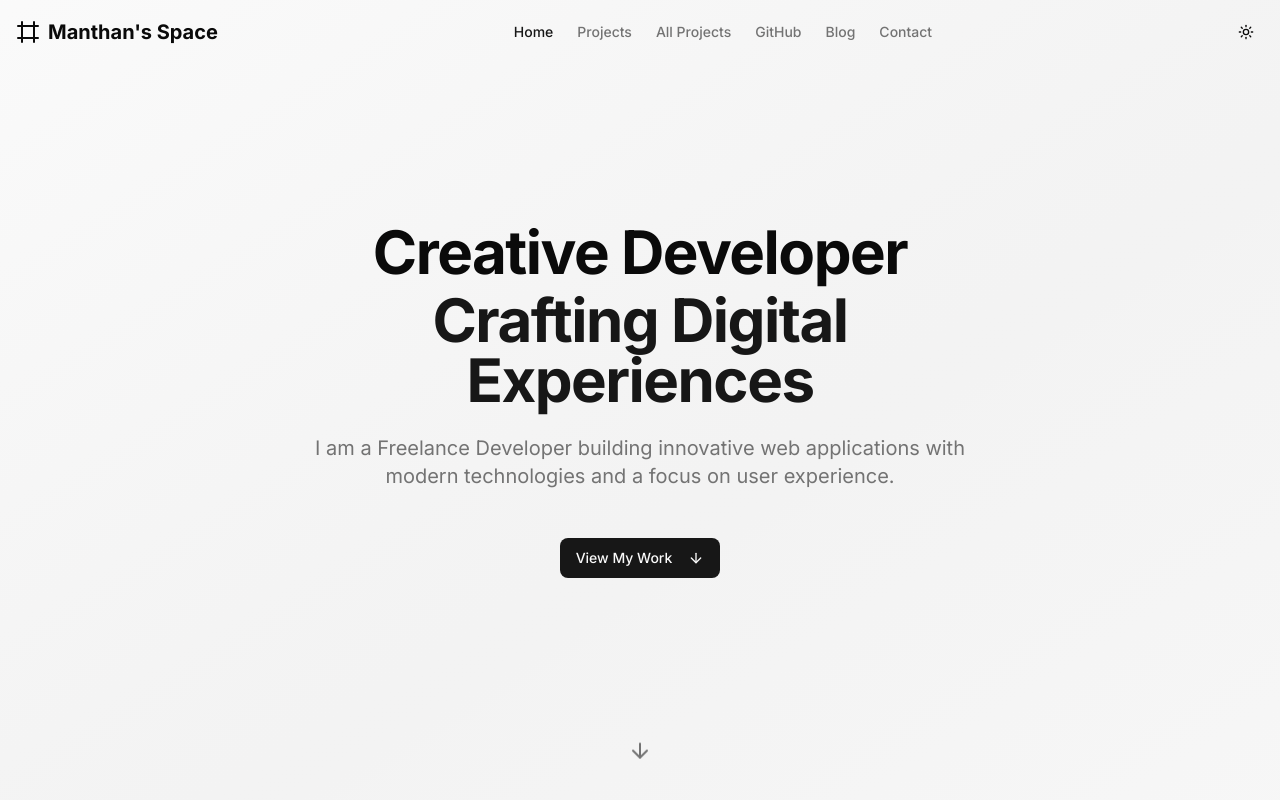
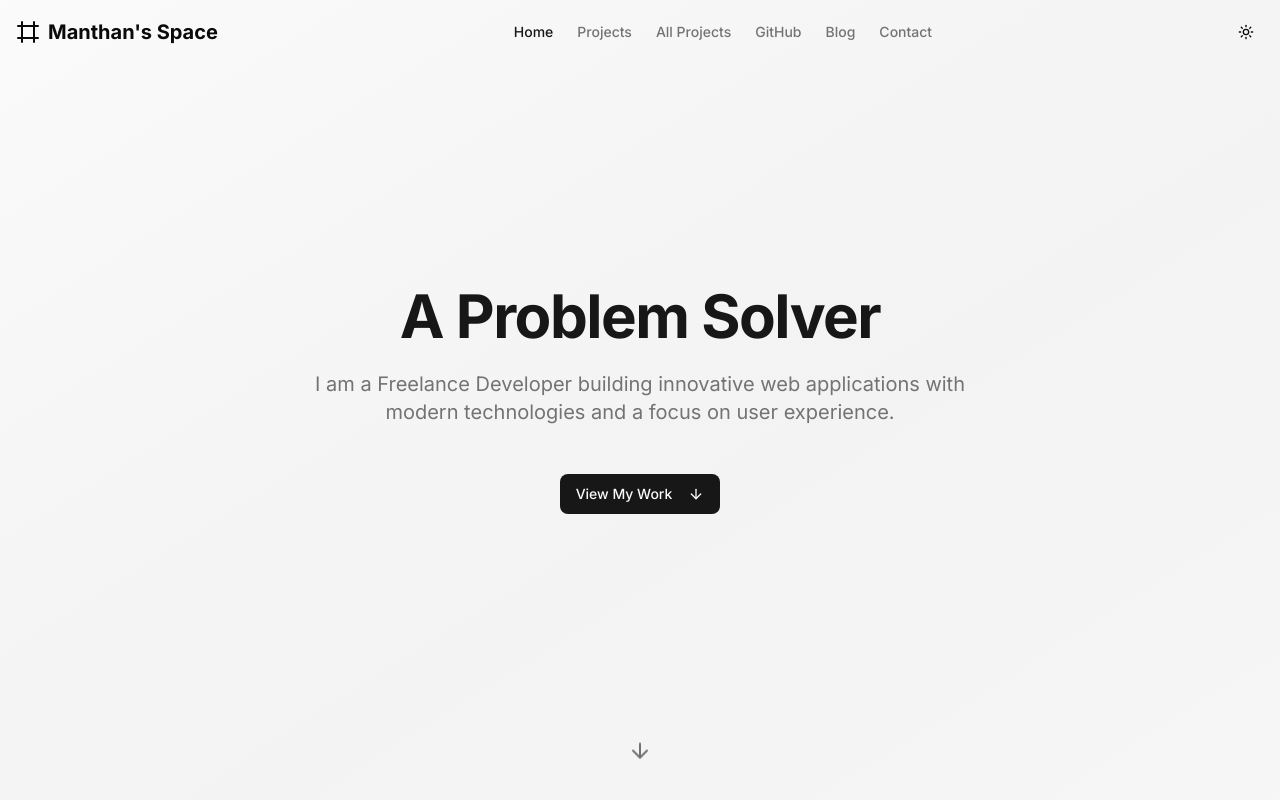
Before and after one commit to manthan-jsharma/portfolio, a Next.js app: page / in a window 1280 px wide. Shown: the top 800 px of the page. Built offline with nearby package versions, Linux system fonts and the light colour scheme.

Commit message:
Integrated: Scrambled Words

```diff
--- a/components/hero.tsx
+++ b/components/hero.tsx
@@ -1,3 +1,79 @@
+// "use client";
+
+// import { useEffect, useRef } from "react";
+// import Link from "next/link";
+// import { ArrowDown } from "lucide-react";
+// import { gsap } from "gsap";
+// import { Button } from "@/components/ui/button";
+
+// export default function Hero() {
+//   const heroRef = useRef<HTMLDivElement>(null);
+//   const textRef = useRef<HTMLDivElement>(null);
+//   const buttonRef = useRef<HTMLDivElement>(null);
+
+//   useEffect(() => {
+//     const ctx = gsap.context(() => {
+//       // Initial animation for the hero section
+//       gsap.fromTo(
+//         textRef.current,
+//         { opacity: 0, y: 100 },
+//         { opacity: 1, y: 0, duration: 1, ease: "power3.out" }
+//       );
+
+//       // Button animation
+//       gsap.fromTo(
+//         buttonRef.current,
+//         { opacity: 0, y: 50 },
+//         { opacity: 1, y: 0, duration: 0.8, delay: 0.6, ease: "back.out(1.7)" }
+//       );
+
+//       // Background gradient animation
+//       gsap.to(heroRef.current, {
+//         backgroundPosition: "100% 100%",
+//         duration: 15,
+//         repeat: -1,
+//         yoyo: true,
+//         ease: "sine.inOut",
+//       });
+//     }, heroRef);
+
+//     return () => ctx.revert();
+//   }, []);
+
+//   return (
+//     <div
+//       ref={heroRef}
+//       className="relative min-h-screen flex items-center justify-center bg-gradient-to-br from-background via-primary/5 to-secondary/10 bg-[length:200%_200%] bg-[0%_0%]"
+//     >
+//       <div className="container px-4 py-32 mx-auto">
+//         <div ref={textRef} className="max-w-3xl mx-auto text-center space-y-6">
+//           <h1 className="text-4xl font-bold tracking-tight sm:text-5xl md:text-6xl">
+//             <span className="block">Creative Developer</span>
+//             <span className="block text-primary mt-2">
+//               Crafting Digital Experiences
+//             </span>
+//           </h1>
+//           <p className="text-xl text-muted-foreground max-w-2xl mx-auto">
+//             I am a Freelance Developer building innovative web applications with
+//             modern technologies and a focus on user experience.
+//           </p>
+//         </div>
+//         <div ref={buttonRef} className="mt-12 flex justify-center">
+//           <Link href="#projects">
+//             <Button size="lg" className="group">
+//               View My Work
+//               <ArrowDown className="ml-2 h-4 w-4 transition-transform group-hover:translate-y-1" />
+//             </Button>
+//           </Link>
+//         </div>
+//       </div>
+
+//       <div className="absolute bottom-8 left-1/2 -translate-x-1/2 animate-bounce">
+//         <ArrowDown className="h-6 w-6 text-muted-foreground" />
+//       </div>
+//     </div>
+//   );
+// }
 "use client";
 
 import { useEffect, useRef } from "react";
@@ -5,29 +81,36 @@ import Link from "next/link";
 import { ArrowDown } from "lucide-react";
 import { gsap } from "gsap";
 import { Button } from "@/components/ui/button";
+import { TextScrambler } from "@/lib/scrambler";
 
 export default function Hero() {
   const heroRef = useRef<HTMLDivElement>(null);
   const textRef = useRef<HTMLDivElement>(null);
   const buttonRef = useRef<HTMLDivElement>(null);
+  const scrambleRef = useRef<HTMLSpanElement>(null);
+
+  const phrases = [
+    "HI, I AM MANTHAN",
+    "A Freelance Developer",
+    "A Problem Solver",
+    "A Software Developer",
+    "A Technospheric",
+  ];
 
   useEffect(() => {
     const ctx = gsap.context(() => {
-      // Initial animation for the hero section
       gsap.fromTo(
         textRef.current,
         { opacity: 0, y: 100 },
         { opacity: 1, y: 0, duration: 1, ease: "power3.out" }
       );
 
-      // Button animation
       gsap.fromTo(
         buttonRef.current,
         { opacity: 0, y: 50 },
         { opacity: 1, y: 0, duration: 0.8, delay: 0.6, ease: "back.out(1.7)" }
       );
 
-      // Background gradient animation
       gsap.to(heroRef.current, {
         backgroundPosition: "100% 100%",
         duration: 15,
@@ -40,6 +123,23 @@ export default function Hero() {
     return () => ctx.revert();
   }, []);
 
+  useEffect(() => {
+    if (!scrambleRef.current) return;
+
+    const scrambler = new TextScrambler(scrambleRef.current);
+    let index = 0;
+
+    const cycle = async () => {
+      while (true) {
+        await scrambler.setText(phrases[index]);
+        await new Promise((r) => setTimeout(r, 2000));
+        index = (index + 1) % phrases.length;
+      }
+    };
+
+    cycle();
+  }, []);
+
   return (
     <div
       ref={heroRef}
@@ -48,9 +148,11 @@ export default function Hero() {
       <div className="container px-4 py-32 mx-auto">
         <div ref={textRef} className="max-w-3xl mx-auto text-center space-y-6">
           <h1 className="text-4xl font-bold tracking-tight sm:text-5xl md:text-6xl">
-            <span className="block">Creative Developer</span>
-            <span className="block text-primary mt-2">
-              Crafting Digital Experiences
+            <span className="block">
+              <span
+                ref={scrambleRef}
+                className="inline-block text-primary min-h-[2.5rem]"
+              />
             </span>
           </h1>
           <p className="text-xl text-muted-foreground max-w-2xl mx-auto">
```
